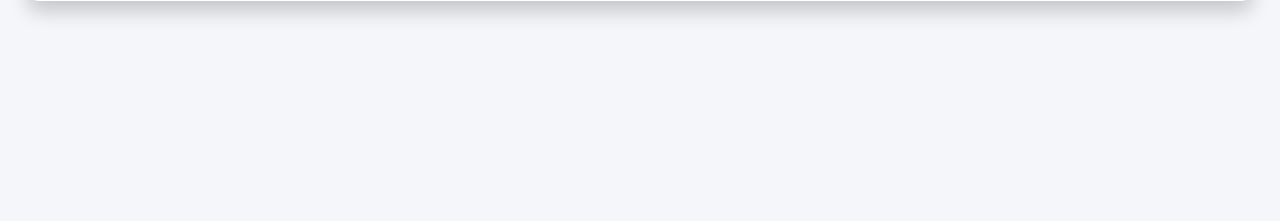
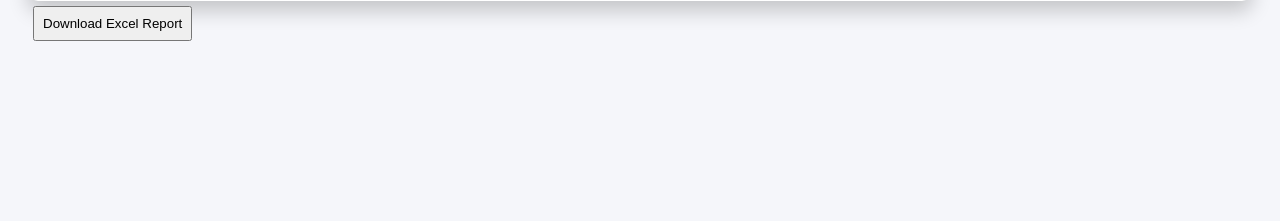
Before and after one commit to Vivekanandhan7677/MRCE_FEEDBACK, a Flask app: page /admin_report in a window 1280 px wide. Shown: the part 373-594 px from the top of the page. Run offline with Flask 3, Linux system fonts and the light colour scheme; some libraries are stand-ins or nearby versions.

```diff
--- a/templates/admin.html
+++ b/templates/admin.html
@@ -199,8 +199,6 @@ function setFaculty(){
     }
 }
 </script>
-<a href="/download_excel">
-    <button type="button" class="pdf-btn">Download Excel Report</button>
-</a>
+
 </body>
 </html>
--- a/templates/admin_report.html
+++ b/templates/admin_report.html
@@ -123,6 +123,8 @@ th{
 </table>
 
 </div>
-
+<a href="/download_excel">
+    <button type="button" class="pdf-btn">Download Excel Report</button>
+</a>
 </body>
 </html>
```
